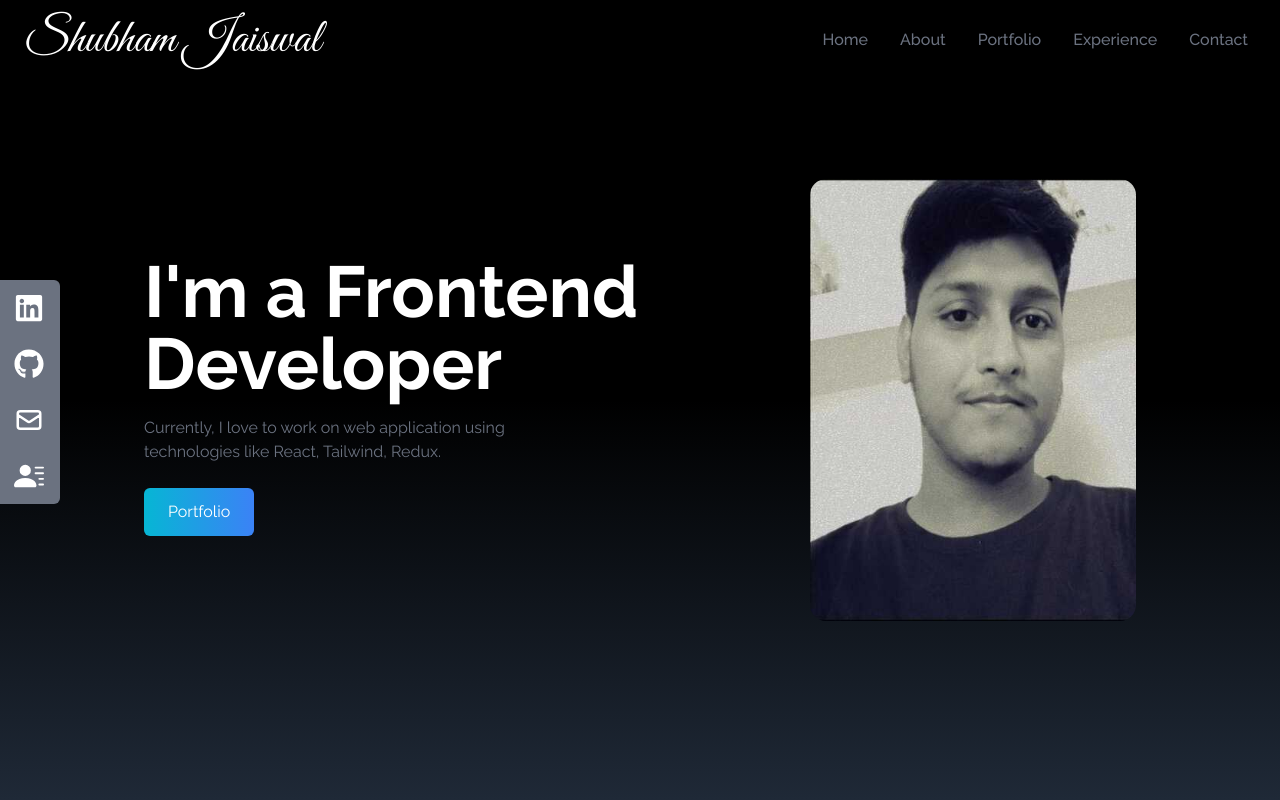
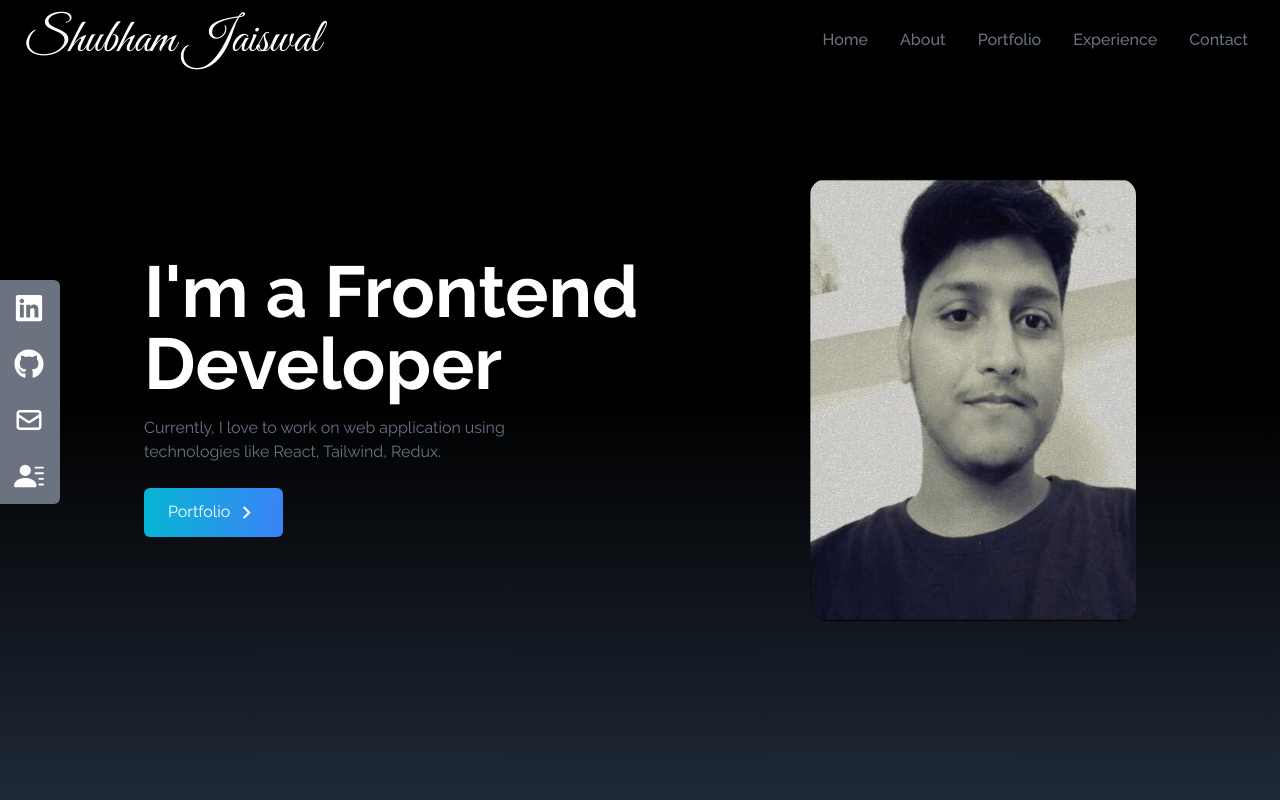
Before and after one commit to shubhujais15/Portfolio, a React (Create React App) app: page / in a window 1280 px wide. Shown: the top 800 px of the page. Built offline with nearby package versions, Linux system fonts and the light colour scheme.

Commit message:
install react-icons

```diff
--- a/package.json
+++ b/package.json
@@ -8,6 +8,7 @@
     "@testing-library/user-event": "^13.5.0",
     "react": "^18.3.1",
     "react-dom": "^18.3.1",
+    "react-icons": "^5.2.1",
     "react-scripts": "5.0.1",
     "web-vitals": "^2.1.4"
   },
--- a/src/components/Home.jsx
+++ b/src/components/Home.jsx
@@ -1,6 +1,6 @@
 import React from "react";
 import HeroImage from "../assets/mypict (1).jpg";
-// import { MdOutlineKeyboardArrowRight } from "react-icons/md";
+import { MdOutlineKeyboardArrowRight } from "react-icons/md";
 import { Link } from "react-scroll";
 
 const Home = () => {
@@ -29,7 +29,7 @@ const Home = () => {
             >
               Portfolio
               <span className="group-hover:rotate-90 duration-300">
-                {/* <MdOutlineKeyboardArrowRight size={25} className="ml-1" /> */}
+                <MdOutlineKeyboardArrowRight size={25} className="ml-1" />
               </span>
             </Link>
           </div>
--- a/src/components/NavBar.jsx
+++ b/src/components/NavBar.jsx
@@ -1,5 +1,5 @@
 import React, { useState } from "react";
-// import { FaBars, FaTimes } from "react-icons/fa";
+import { FaBars, FaTimes } from "react-icons/fa";
 import { Link } from "react-scroll";
 
 const NavBar = () => {
@@ -51,7 +51,7 @@ const NavBar = () => {
         onClick={() => setNav(!nav)}
         className="cursor-pointer pr-4 z-10 text-gray-500 md:hidden"
       >
-        {/* {nav ? <FaTimes size={30} /> : <FaBars size={30} />} */}
+        {nav ? <FaTimes size={30} /> : <FaBars size={30} />}
       </div>
 
       {nav && (
```
Also changed, not shown: 1 other file (tests, documents, lock files or other folders).
